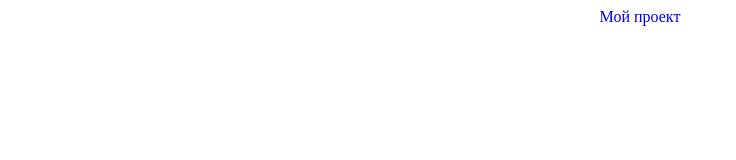
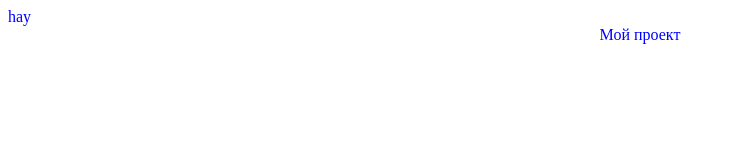
Before and after one commit to IRealySpy/Project-passport, a plain HTML site: page index.html in a window 1280 px wide. Shown: the whole page, without its empty margins (0-736 px from the left). Drawn offline with Linux system fonts and the light colour scheme.

Commit message:
Update index.html

```diff
--- a/index.html
+++ b/index.html
@@ -6,6 +6,7 @@
     <title>Мой сайт</title>
 </head>
 <body>
+    <span>hay</span>
     <nav>
         <div>
             <span>Мой проект</span>
```
